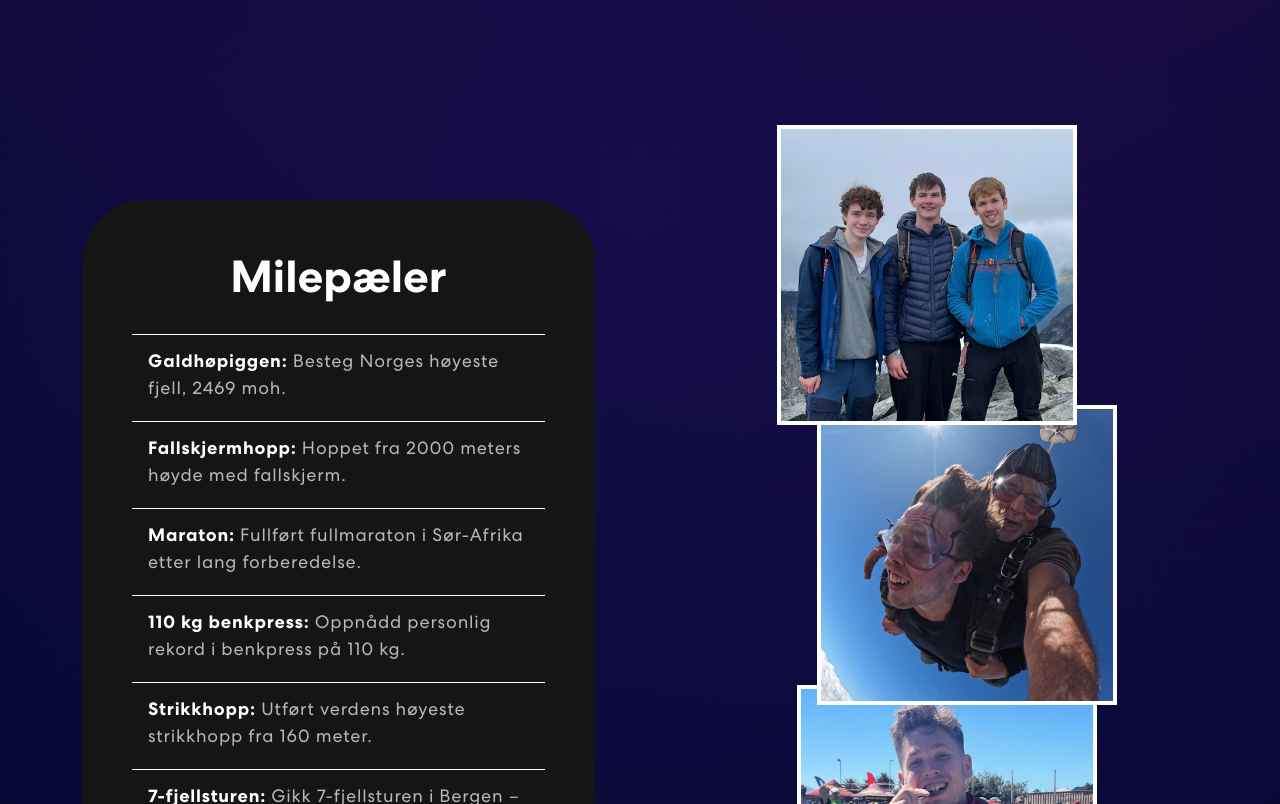
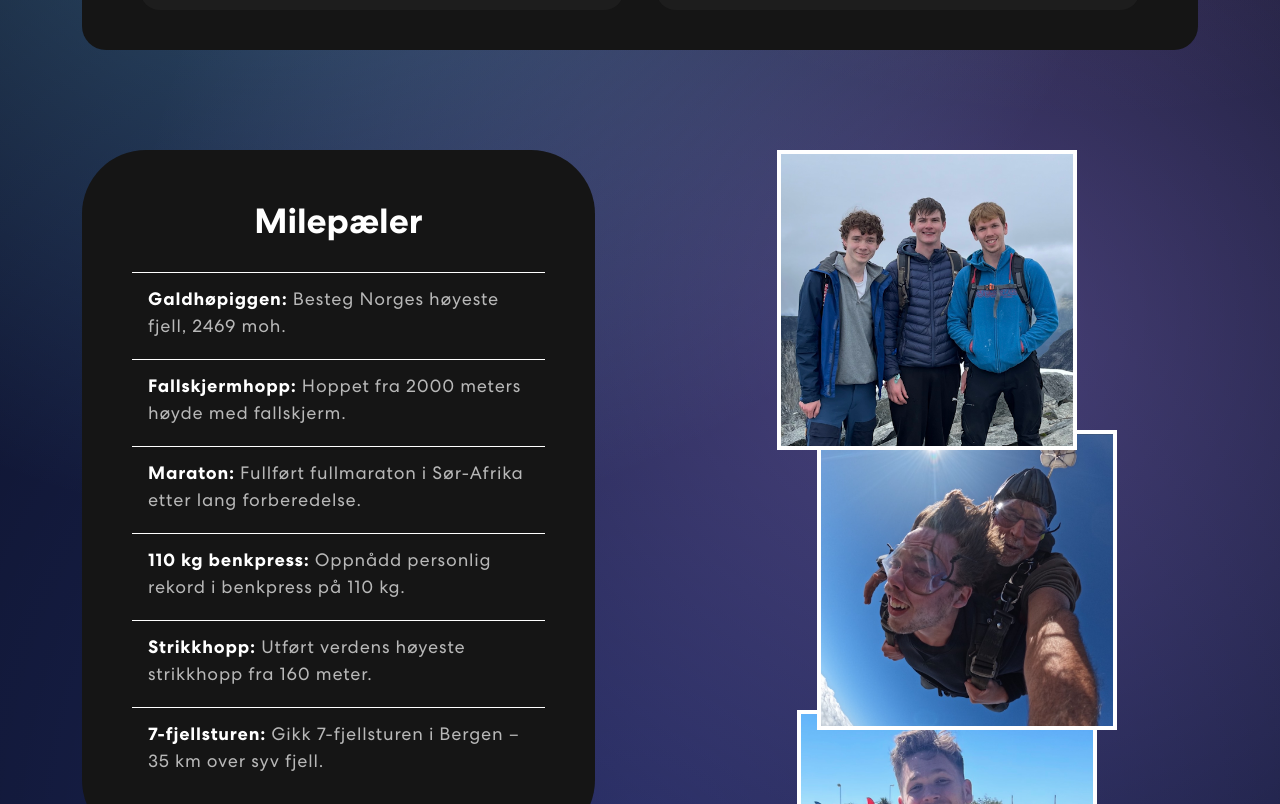
Before and after one commit to EvenRudjord/Portfolio-website, a React (Create React App) app: page / in a window 1280 px wide. Shown: the part 3180-3984 px from the top of the page. Built offline with nearby package versions, Linux system fonts and the light colour scheme.

Commit message:
fikse alt med hobby

```diff
--- a/src/App.css
+++ b/src/App.css
@@ -384,10 +384,7 @@ nav.navbar .navbar-toggler[aria-expanded="true"] .navbar-toggler-icon {
 .skill {
   padding: 0 0 50px 0;
   position: relative;
-
   margin-top: -150px;
-  /*mask-image: linear-gradient(to top, rgba(255, 255, 255, 1) 90%, rgba(255, 255, 255, 0) 100%); */
-
 }
 
 .skill-bx {
@@ -536,6 +533,7 @@ nav.navbar .navbar-toggler[aria-expanded="true"] .navbar-toggler-icon {
 .project {
   padding: 80px 0;
   position: relative;
+  margin-bottom: 100px;
 }
 .project h2 {
 	font-size: 45px;
@@ -1073,7 +1071,7 @@ button.btn-dark:hover {
   border-radius: 64px;
   text-align: center;
   padding: 50px 50px;
-  margin-top: 225px;
+  margin-top: 100px;
   width: 80%;
   ;
 }
@@ -1106,7 +1104,7 @@ button.btn-dark:hover {
 .image-stack {
   position: relative;
   width: 200px; /* width of the images */
-  margin: 150px auto 0px 50px; /* center the container horizontally */
+  margin: 100px auto 0px 50px; /* center the container horizontally */
 }
 
 .image-stack img {
@@ -1148,6 +1146,7 @@ button.btn-dark:hover {
   padding: 40px 20px;
   background: #151515;
   border-radius: 24px;
+  margin-top: -25px;
 }
 
 .flip-card {
@@ -1202,6 +1201,7 @@ button.btn-dark:hover {
   color: #ccc;
   line-height: 1.5;
 }
+
 .flip-card-back p {
   margin-top: auto;
   margin-bottom: auto;
@@ -1217,3 +1217,21 @@ button.btn-dark:hover {
   color: #aaa;
   margin-top: -20px !important;
 }
+
+
+
+.fullOmMeg {
+background: #0a0f23;
+background:
+  radial-gradient(circle at 25% 35%, rgba(120, 220, 255, 0.35), transparent 50%),    /* klar lyseblå */
+  radial-gradient(circle at 75% 65%, rgba(190, 140, 255, 0.3), transparent 50%),     /* tydelig lavendel */
+  radial-gradient(circle at 50% 90%, rgba(80, 100, 255, 0.25), transparent 60%),     /* sterkere blå-bunn */
+  radial-gradient(circle at 85% 15%, rgba(230, 160, 210, 0.25), transparent 40%),    /* rosa-blå øverst høyre */
+  #0a0f23;
+background-blend-mode: screen;
+
+  mask-image: linear-gradient(to top, black calc(100% - 100px), transparent 100%);
+  -webkit-mask-image: linear-gradient(to top, black calc(100% - 100px), transparent 100%);
+
+
+}
--- a/src/components/OmMeg.js
+++ b/src/components/OmMeg.js
@@ -9,13 +9,20 @@ export const OmMeg = () => {
   const [open, setOpen] = useState([false, false, false, false]);
 
 const toggle = (index) => {
-  const updated = [...open];
-  updated[index] = !updated[index];
-  setOpen(updated);
+  setOpen((prev) => prev.map((v, i) => i === index ? !v : false));
 };
 
   return (
-    <section className="skill" id="skills">
+    <section className='fullOmMeg'>
+    <section className="skill">
+      {/* <Container>
+        <Row>
+          <Col>
+          <h2>Om Meg</h2>
+          <p>En mer personlig og uformell presentasjon av meg selv.</p>
+          </Col>
+        </Row>
+      </Container> */}
       <Container>
         <Row>
           <Col>
@@ -73,7 +80,7 @@ const toggle = (index) => {
         <Row>
           <Col md={7}>
             <div className="milepal-bx">
-              <h2>Milepæler</h2>
+              <h2 style={{ marginTop: "0px", fontSize: "35px" }}>Milepæler</h2>
               <p><b>Galdhøpiggen:</b> Besteg Norges høyeste fjell, 2469 moh.</p>
               <p><b>Fallskjermhopp:</b> Hoppet fra 2000 meters høyde med fallskjerm.</p>
               <p><b>Maraton:</b> Fullført fullmaraton i Sør-Afrika etter lang forberedelse.</p>
@@ -92,5 +99,6 @@ const toggle = (index) => {
         </Row>
       </Container>
     </section>
+    </section>
   );
 };
```
